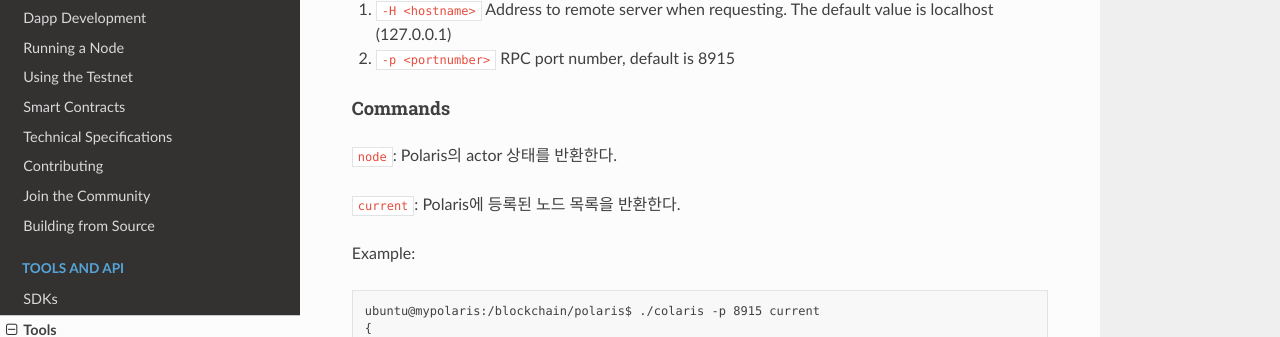
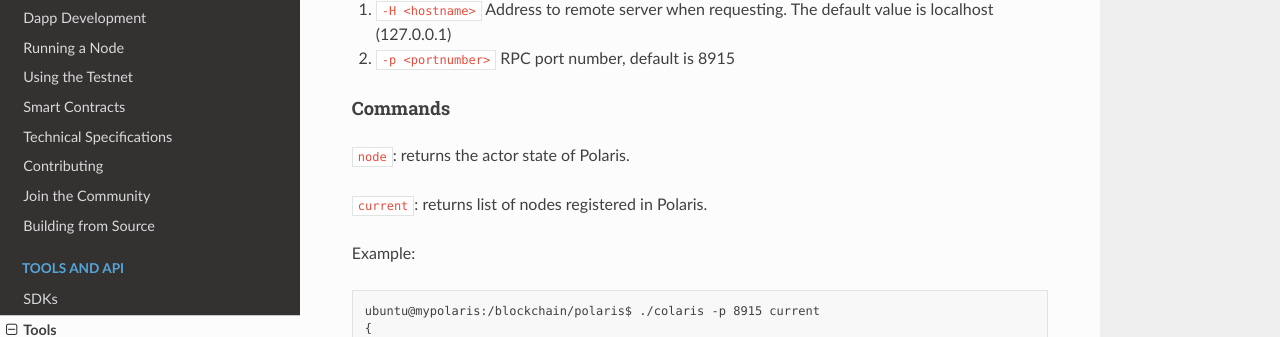
Before and after one commit to aergoio/guide, a Sphinx documentation site: the page built from source/tools/polaris.rst, in a window 1280 px wide and 900 px high, scrolled down 3076 px. Shown: the part 143-480 px from the top of the window. Built offline with Sphinx 7.4.7 and the Read the Docs theme 2.0.0, drawn with Linux system fonts in a browser that asks for light colours.

Commit message:
Fix Polaris docs

```diff
--- a/source/tools/polaris.rst
+++ b/source/tools/polaris.rst
@@ -159,9 +159,9 @@
 Commands
 """"""""
 
-:code:`node`: Polaris의 actor 상태를 반환한다.
+:code:`node`: returns the actor state of Polaris.
 
-:code:`current`: Polaris에 등록된 노드 목록을 반환한다.
+:code:`current`: returns list of nodes registered in Polaris.
 
 Example:
 
```
Also changed, not shown: other parts of source/tools/polaris.rst (+1 -1 lines).
